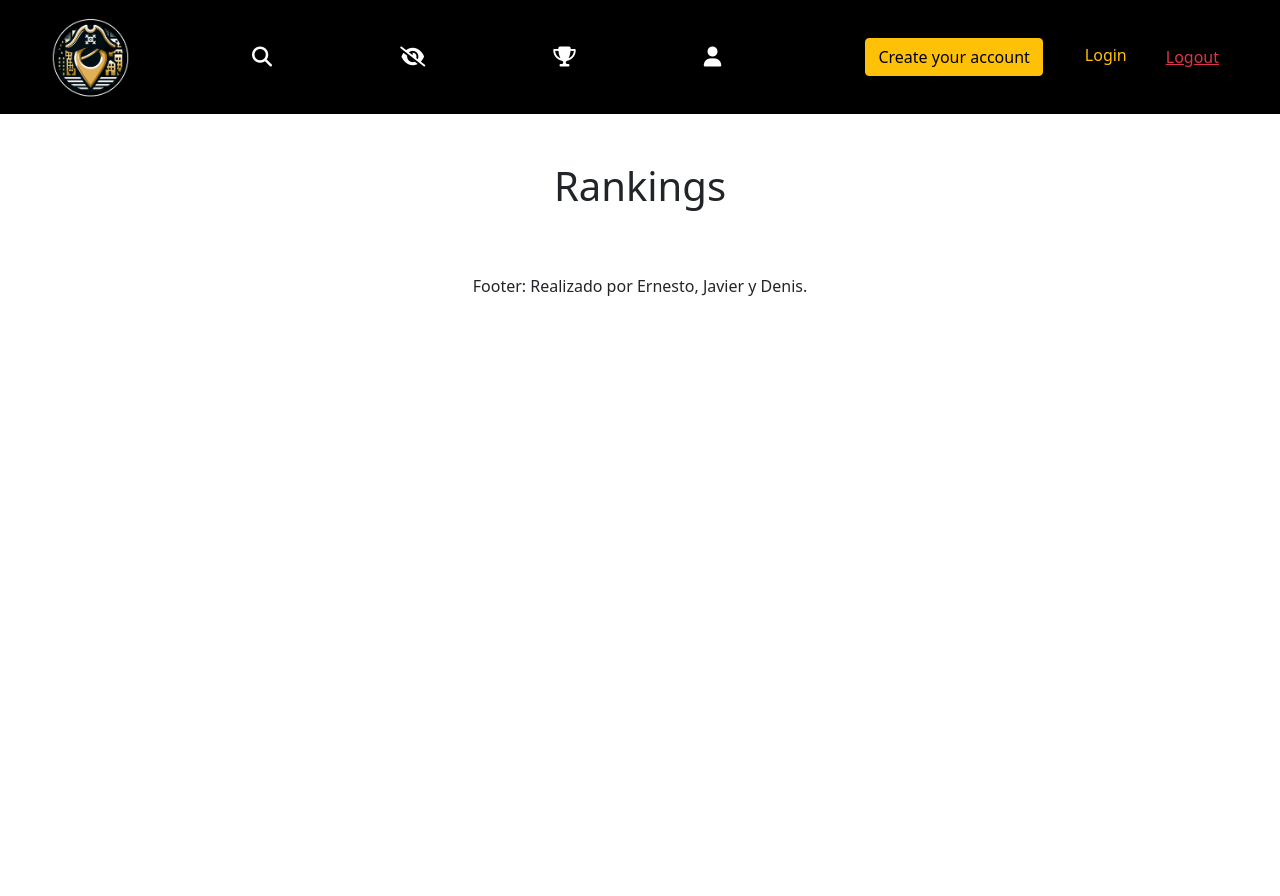
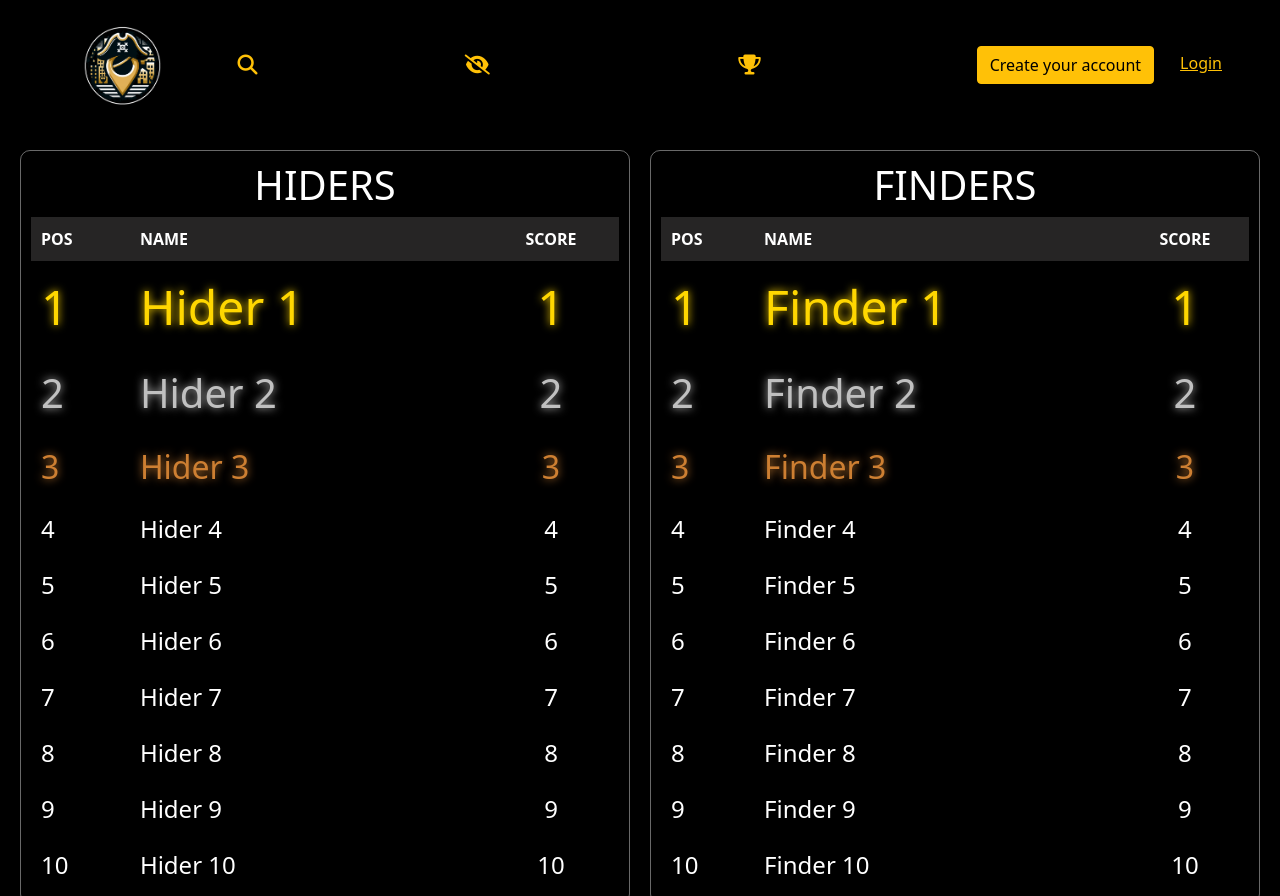
Before and after one commit to 4GeeksAcademy/denis9diaz-PF, a React app: page /rankings in a window 1280 px wide. Shown: the top 896 px of the page. Before the commit the page ends 800 px from the top, so only its background shows below. Built offline with nearby package versions, Linux system fonts and the light colour scheme; no server answers.

Commit message:
cambios 30/03

```diff
--- a/package.json
+++ b/package.json
@@ -73,6 +73,8 @@
 		]
 	},
 	"dependencies": {
+		"@fortawesome/free-solid-svg-icons": "^6.5.1",
+		"@fortawesome/react-fontawesome": "^0.2.0",
 		"prop-types": "^15.6.1",
 		"react": "^16.8.4",
 		"react-dom": "^16.8.4",
--- a/src/front/js/component/navbar.js
+++ b/src/front/js/component/navbar.js
@@ -1,32 +1,63 @@
-import React from "react";
+import React, { useState, useEffect } from "react";
 import { Link, useNavigate } from "react-router-dom";
+import { FontAwesomeIcon } from '@fortawesome/react-fontawesome';
+import { faUser } from '@fortawesome/free-solid-svg-icons';
 import logoGame from "/src/front/img/logo.png";
 
 export const Navbar = () => {
 	const navigate = useNavigate();
+	const [user, setUser] = useState(null);
 
-    const logout = () => {
+	useEffect(() => {
+		const token = localStorage.getItem("jwt-token");
+		if (token) {
+			setUser("denis9diaz@hotmail.com");
+		} else {
+			setUser(null);
+		}
+	}, []);
+
+	const handleLogin = () => {
+		const token = localStorage.getItem("jwt-token");
+		if (token) {
+			setUser("denis9diaz@hotmail.com");
+			navigate("/perfil");
+		} else {
+			navigate("/login");
+		}
+	};
+
+	const handleLogout = () => {
 		localStorage.removeItem("jwt-token");
+		setUser(null);
 		navigate("/");
 	};
 
 	return (
 		<nav className="navbar navbar-dark bg-black bg-light pe-5">
 			<Link to="/">
-                <img src={logoGame} alt="logo" className="imageLogo"/>
+				<img src={logoGame} alt="logo" className="imageLogo" />
 			</Link>
 			<Link to="/lista-tesoros" className="navbar-brand mb-0 h1" title="TREASURES">
 				<i className="fas fa-search icon"></i><span className="link-text">TREASURES</span>
 			</Link>
 			<Link to="/formulario-tesoro" className="navbar-brand mb-0 h1" title="HIDE YOUR TREASURE">
-                <i className="fas fa-eye-slash icon"></i><span className="link-text">HIDE YOUR TREASURE</span>
+				<i className="fas fa-eye-slash icon"></i><span className="link-text">HIDE TREASURE</span>
 			</Link>
 			<Link to="/rankings" className="navbar-brand mb-0 h1" title="RANKINGS">
 				<i className="fas fa-trophy icon"></i><span className="link-text">RANKINGS</span>
 			</Link>
-            <Link to="/perfil" className="navbar-brand mb-0 h1" title="PROFILE">
-                <i className="fas fa-user icon"></i><span className="link-text">PROFILE</span>
-            </Link>
+			{user ? (
+				<div className="ml-auto dropdown">
+					<button className="btn btn-link text-light dropdown-toggle" type="button" id="dropdownMenuButton" data-bs-toggle="dropdown" aria-expanded="false">
+						<FontAwesomeIcon icon={faUser} className="me-1" /> {user}
+					</button>
+					<ul className="dropdown-menu" aria-labelledby="dropdownMenuButton">
+						<li><Link className="dropdown-item" to="/perfil">My Profile</Link></li>
+						<li><button className="dropdown-item logout" onClick={handleLogout}>Logout</button></li>
+					</ul>
+				</div>
+			) : (
 				<div className="ml-auto">
 					<div style={{ display: "inline-block", marginRight: "10px" }}>
 						<Link to="/registro" className="nav-link">
@@ -34,14 +65,10 @@ export const Navbar = () => {
 						</Link>
 					</div>
 					<div style={{ display: "inline-block", marginRight: "10px" }}>
-					<Link to="/login" className="nav-link text-warning">Login</Link>
-				</div>
-				<div style={{ display: "inline-block" }}>
-					<button className="btn btn-link text-danger" onClick={logout}>
-						Logout
-					</button>
+						<Link className="btn-link text-warning" to="/login" onClick={handleLogin}>Login</Link>
 					</div>
 				</div>
+			)}
 		</nav>
 	);
 };
--- a/src/front/js/pages/Login.js
+++ b/src/front/js/pages/Login.js
@@ -23,7 +23,7 @@ const Login = () => {
 
             const data = await resp.json();
             localStorage.setItem("jwt-token", data.token);
-            navigate("/perfil");
+            navigate("/");
         } catch (error) {
             console.error(error);
             setError("Contraseña incorrecta");
--- a/src/front/js/pages/Rankings.js
+++ b/src/front/js/pages/Rankings.js
@@ -2,10 +2,52 @@ import React from "react";
 
 const Rankings = () => {
     return (
-        <div className="text-center mt-5">
-            <h1>Rankings</h1>
+        <div className="rankings-container">
+            <div className="ranking">
+                <h1>HIDERS</h1>
+                <div className="table">
+                    <div className="table-row header">
+                        <div className="table-cell pos">POS</div>
+                        <div className="table-cell name">NAME</div>
+                        <div className="table-cell">SCORE</div>
+                    </div>
+                    {Array.from({ length: 10 }).map((_, index) => (
+                        <div key={index} className={`table-row ${getPositionClass(index + 1)}`}>
+                            <div className="table-cell position">{index + 1}</div>
+                            <div className={`table-cell name ${getPositionClass(index + 1)}`}>{`Hider ${index + 1}`}</div>
+                            <div className={`table-cell score ${getPositionClass(index + 1)}`}>{index + 1}</div>
+                        </div>
+                    ))}
+                </div>
+            </div>
+            <div className="ranking">
+                <h1>FINDERS</h1>
+                <div className="table">
+                    <div className="table-row header">
+                        <div className="table-cell pos">POS</div>
+                        <div className="table-cell name">NAME</div>
+                        <div className="table-cell">SCORE</div>
+                    </div>
+                    {Array.from({ length: 10 }).map((_, index) => (
+                        <div key={index} className={`table-row ${getPositionClass(index + 1)}`}>
+                            <div className="table-cell position">{index + 1}</div>
+                            <div className={`table-cell name ${getPositionClass(index + 1)}`}>{`Finder ${index + 1}`}</div>
+                            <div className={`table-cell score ${getPositionClass(index + 1)}`}>{index + 1}</div>
+                        </div>
+                    ))}
+                </div>
+            </div>
         </div>
-    )
+    );
 }
 
-export default Rankings
+const getPositionClass = (position) => {
+    switch (position) {
+        case 1: return 'first';
+        case 2: return 'second';
+        case 3: return 'third';
+        default: return 'other';
+    }
+}
+
+export default Rankings;
--- a/src/front/styles/index.css
+++ b/src/front/styles/index.css
@@ -34,13 +34,6 @@ button:hover {
     background-color: #d6d6d6;
 }
 
-.image-container {
-    display: flex;
-    justify-content: center;
-    align-items: center;
-    height: 70vh;
-}
-
 .error-message {
     color: red;
     text-align: center;
@@ -51,13 +44,6 @@ button:hover {
     display: flex;
     flex-direction: column;
     align-items: center;
-}
-
-.image {
-    width: 100%;
-    max-width: 400px;
-    margin-bottom: 20px;
-    border-radius: 40px;
 }
 
 .password-input-container {
@@ -81,25 +67,175 @@ button:hover {
     display: grid;
 }
 
+/* CSS de Navbar*/
+
+.image {
+    width: 100%;
+    max-width: 400px;
+    margin-bottom: 20px;
+    border-radius: 40px;
+}
+
 .imageLogo {
     width: 100px;
     height: auto;
     margin-left: 40px;
-  }
+}
 
-  .navbar .navbar-brand .link-text {
-    display: none;
+.navbar .navbar-brand .link-text {
+    display: inline-block;
     margin-left: 8px;
+    opacity: 0;
+    transition: opacity 0.5s ease;
+    white-space: nowrap;
 }
 
 .navbar .navbar-brand:hover .link-text {
-    display: inline;
+    opacity: 1;
+}
+
+.navbar-brand {
+    display: flex;
+    align-items: center;
+    gap: 10px; /* Ajusta este valor según sea necesario para el espaciado */
+}
+
+.link-text {
+    opacity: 0;
+    transition: opacity 0.5s ease; /* Transición suave en la opacidad */
+    white-space: nowrap; /* Mantiene el texto en una sola línea */
+}
+
+.navbar-brand:hover .link-text {
+    opacity: 1; /* Hace que el texto sea completamente opaco al pasar el ratón */
 }
 
 .icon {
-    transition: transform 0.3s ease;
+    transition: transform 0.5s ease;
+    color: #FFC107;
 }
 
 .navbar .navbar-brand:hover .icon {
     transform: scale(1.1);
 }
+
+.navbar {
+    box-shadow: 0 4px 6px rgba(0, 0, 0, 0.1);
+    padding: 1rem 2rem;
+}
+
+.navbar-brand {
+    transition: all 0.3s ease;
+}
+
+.navbar-brand:hover {
+    transform: translateY(-2px);
+}
+
+.logout {
+    color: red;
+}
+
+/* CSS de Rankings*/
+
+.rankings-container {
+    display: flex;
+    background-color: rgb(0, 0, 0);
+    color: white;
+    padding: 20px;
+    gap: 20px;
+}
+
+.ranking {
+    flex: 1;
+    text-align: center;
+    border: 1px solid rgba(255, 255, 255, 0.411);
+    padding: 10px;
+    border-radius: 10px;
+}
+
+.table {
+    display: table;
+    width: 100%;
+    margin: auto;
+}
+
+.table-row {
+    display: table-row;
+}
+
+.table-cell {
+    display: table-cell;
+    padding: 10px;
+    text-align: left;
+}
+
+.first .position, .first .name, .first .score,
+.second .position, .second .name, .second .score,
+.third .position, .third .name, .third .score,
+.other .position, .other .name, .other .score {
+    text-shadow: 0 0 8px rgba(0, 0, 0, 0.6);
+}
+
+.first .position, .first .name, .first .score {
+    color: gold;
+    font-size: 3em;
+    text-shadow: 0 0 8px rgba(255, 215, 0, 2);
+}
+
+.second .position, .second .name, .second .score {
+    color: silver;
+    font-size: 2.5em;
+    text-shadow: 0 0 8px rgba(192, 192, 192, 2);
+}
+
+.third .position, .third .name, .third .score {
+    color: #cd7f32;
+    font-size: 2em;
+    text-shadow: 0 0 8px rgba(205, 127, 50, 2);
+}
+
+.other .position, .other .name, .other .score {
+    color: white;
+    font-size: 1.5em;
+}
+
+.name {
+    text-align: left;
+}
+
+.table-row.header .pos {
+    text-align: left !important;
+}
+
+.score {
+    text-align: center;
+}
+
+.name-and-button, .button-container {
+    display: flex;
+    justify-content: space-between;
+    align-items: center;
+}
+
+.button-container {
+    flex-shrink: 0;
+}
+
+.header {
+    background-color: rgba(83, 81, 81, 0.459);
+    color: #fff;
+    font-weight: bold;
+}
+
+.header .name {
+    text-align: left !important;
+}
+
+.header .table-cell {
+    text-align: center;
+}
+
+.header .name {
+    text-align: left;
+}
```
Also changed, not shown: 1 other file. Lines whose indentation alone changed are shown as unchanged.
